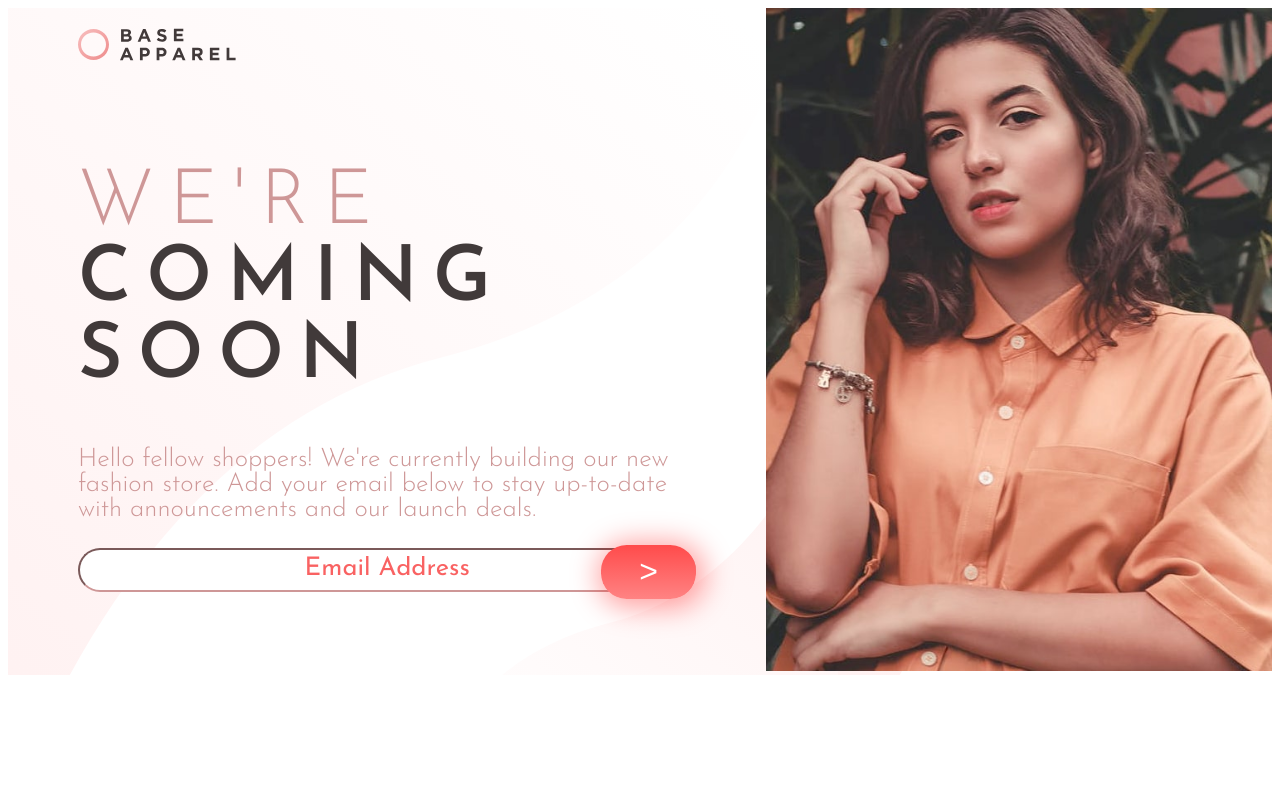
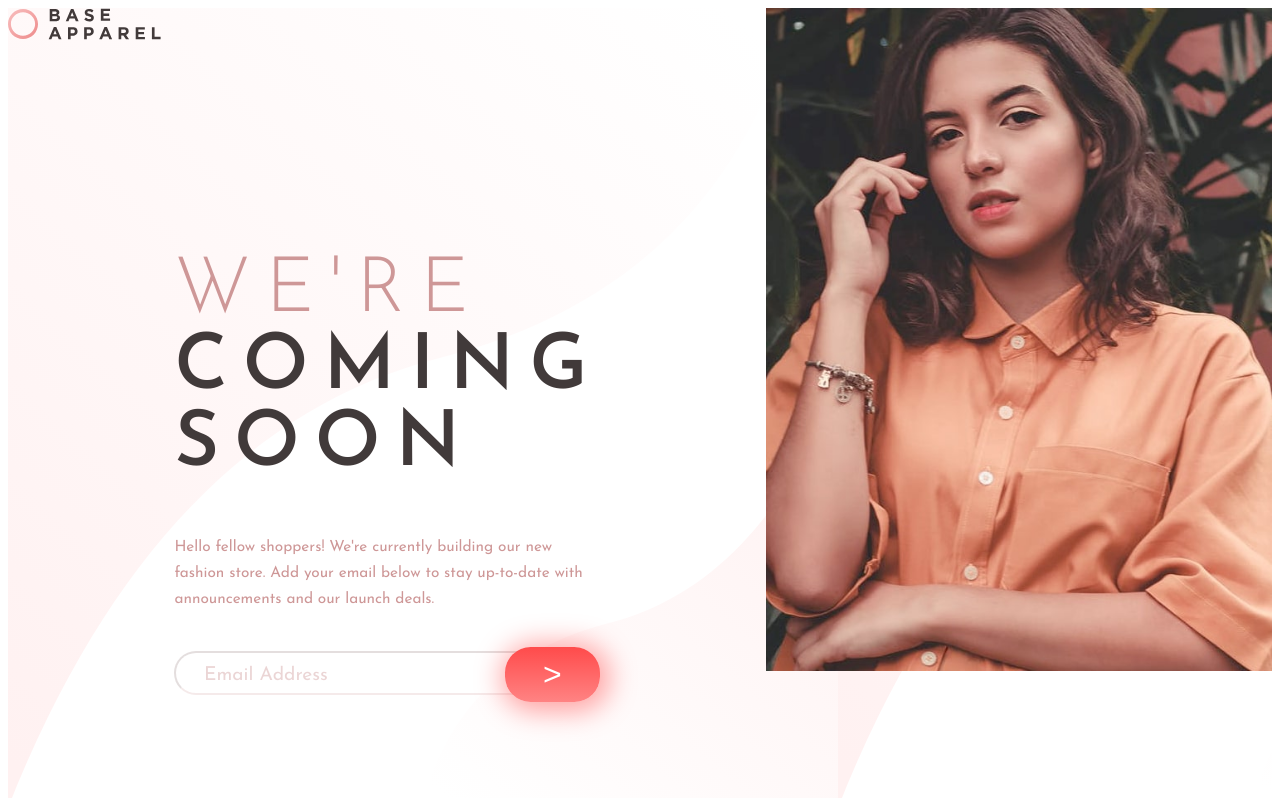
Before and after one commit to Melchor16/base-apparel, a plain HTML site: page index.html in a window 1280 px wide. Shown: the top 798 px of the page. Drawn offline with Linux system fonts and the light colour scheme.

Commit message:
cambios en css

```diff
--- a/index.css
+++ b/index.css
@@ -9,9 +9,15 @@
 }
 
 main{
+    height: auto;
     display: grid;
+    grid-template-columns: 60% 40%;
+    grid-template-rows: 10% 90%;
     font-family: Josefin Sans;
-    grid-template-columns: 60% 40%;
+    grid-template-areas:
+    'logo   img'
+    'main   img'
+    ;
     background-image: url(./images/bg-pattern-desktop.svg);
 }
 
@@ -21,13 +27,23 @@ main{
     width: 100%;
     height: auto;
     z-index: 0;
+    grid-area: img;
 }
 
 /* LEFT SIDE */
 
 .main-page{
-    margin: 20px 70px 20px 70px;
+    margin: 20px 13vw 20px 13vw;
     z-index: 1;
+    grid-area: main;
+}
+
+.logo{
+    grid-area: logo;
+}
+
+.logo img{
+    height: 2.5vw;
 }
 
 .main-title{
@@ -46,14 +62,16 @@ main{
 
 .main-text{
     margin-top: 50px;
-    font-weight: 300;
-    font-size: 2vw;
+    font-weight: 400;
+    font-size: 1.2vw;
+    line-height: 2vw;
     color: var(--Desaturated-Red);
 }
 
 /* MAIL FORM */
 
 .email-form{
+    margin-top: 3vw;
     display: flex;
     justify-content: center;
     position: relative;
@@ -66,20 +84,22 @@ main{
 .email{
     height: 3vw;
     width: 100%;
-    min-width: ;
     border-radius: 3vw;
-    border-color: var(--Desaturated-Red);
+    border-color: hsla(0, 36%, 70%, 20%);
     box-shadow: none;
     font-family: Josefin Sans;
     font-size: 1.5vw;
-    text-align: center;
+    text-align: left;
+    text-indent: 2vw;
 }
 
 .email::placeholder{
+    text-indent: 2vw;
+    transform: translate(0, 15%);
     font-family: Josefin Sans;
-    font-size: 2vw;
-    color: var(--Soft-Red);
-    text-align: center;
+    font-size: 1.5vw;
+    color: hsla(0, 36%, 70%, 40%);
+    text-align: left;
 }
 
 .submit{
@@ -106,6 +126,17 @@ main{
     transform: scale(105%);
 }
 
+.submit:invalid{
+    border-color: var(--Desaturated-Red);
+}
+
+.error{
+    height: 2.5vw;
+    position: absolute;
+    right: 25%;
+    top: 10%;
+}
+
 /* ATTRUBURION */
 
 .hidden{
--- a/index.html
+++ b/index.html
@@ -15,16 +15,17 @@
 </head>
 <body>
   <main>
+    <div class="logo" id="logo">
+      <img src="./images/logo.svg" alt="Base Apparel">
+    </div>
     <div class="main-page" id="main-page">
-      <div class="logo" id="logo">
-        <img src="./images/logo.svg" alt="Base Apparel">
-      </div>
       <h1 class="main-title">We're <span>coming soon</span></h1>
       <p class="main-text">Hello fellow shoppers! We're currently building our new fashion store.
         Add your email below to stay up-to-date with announcements and our launch deals.</p>
       <form name="email-form" class="email-form" id="email-form" action="/">
         <label for="email">Email Address</label>
-        <input type="email" id="email" class="email" name="email" placeholder="Email Address">
+        <input type="email" id="email" class="email" name="email" placeholder="Email Address" required="required">
+        <img class="error hidden" src="./images/icon-error.svg" alt="error">
         <button type="submit" class="submit" id="submit">></button>
       </form>
     </div>
```
